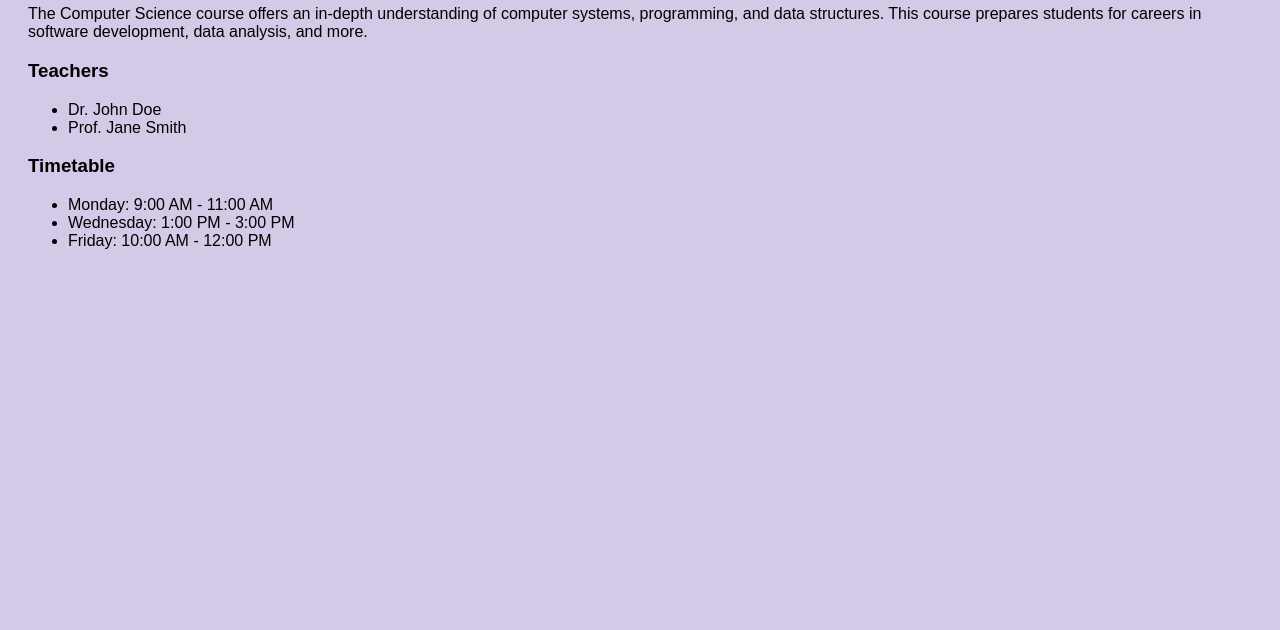
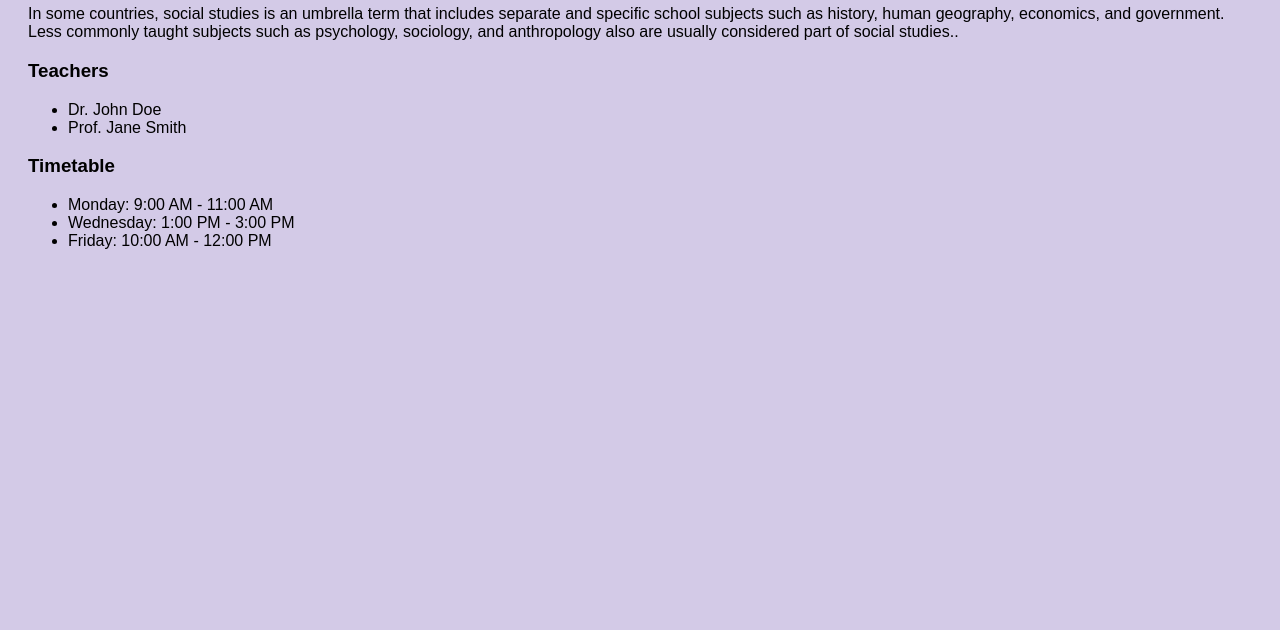
Before and after one commit to Sharmilasha/html, a plain HTML site: page Sociology.html in a window 1280 px wide. Shown: the part 170-800 px from the top of the page. Drawn offline with Linux system fonts and the light colour scheme.

Commit message:
Update Sociology.html

```diff
--- a/Sociology.html
+++ b/Sociology.html
@@ -22,7 +22,7 @@
 
 <section style="padding: 20px;">
     <h2>Sociology</h2>
-    <p>The Computer Science course offers an in-depth understanding of computer systems, programming, and data structures. This course prepares students for careers in software development, data analysis, and more.</p>
+    <p>In some countries, social studies is an umbrella term that includes separate and specific school subjects such as history, human geography, economics, and government. Less commonly taught subjects such as psychology, sociology, and anthropology also are usually considered part of social studies..</p>
     <h3>Teachers</h3>
     <ul>
         <li>Dr. John Doe</li>
```
